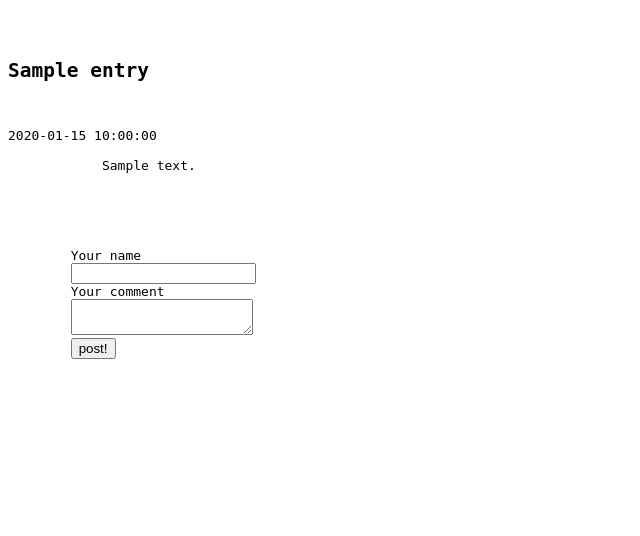
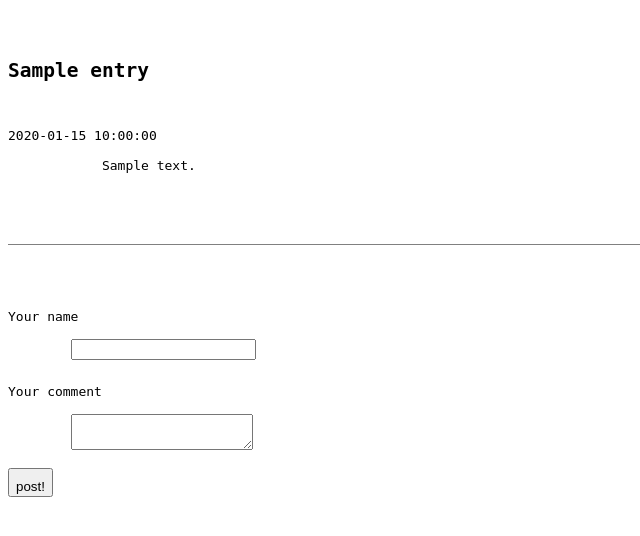
Before and after one commit to andreynho2006/BloggingSystem, a PHP site: page /index.php?page=blog&id=1 in a window 1280 px wide. Shown: the top 536 px of the page, without its empty margins (0-640 px from the left). Run offline with PHP 8.4, Linux system fonts and the light colour scheme; tables that the repository leaves empty or names only in its code hold one stand-in row (values such as "Sample post").

Commit message:
style the comments form

```diff
--- a/css/blog.css
+++ b/css/blog.css
@@ -20,6 +20,18 @@ form#editor input[type='text'] {
     margin-bottom: 2em;
 }
 
-form3editor textarea {
+form#editor textarea {
     height: 10em;
 }
+
+form#comment-form {
+    margin-top: 2em;
+    padding-top: 0.7em;
+    border-top: 1px solid gray;
+}
+
+form#comment-form label,
+form#comment-form input[type='submit'] {
+    padding-top: 0.7em;
+    display: block;
+}
```
